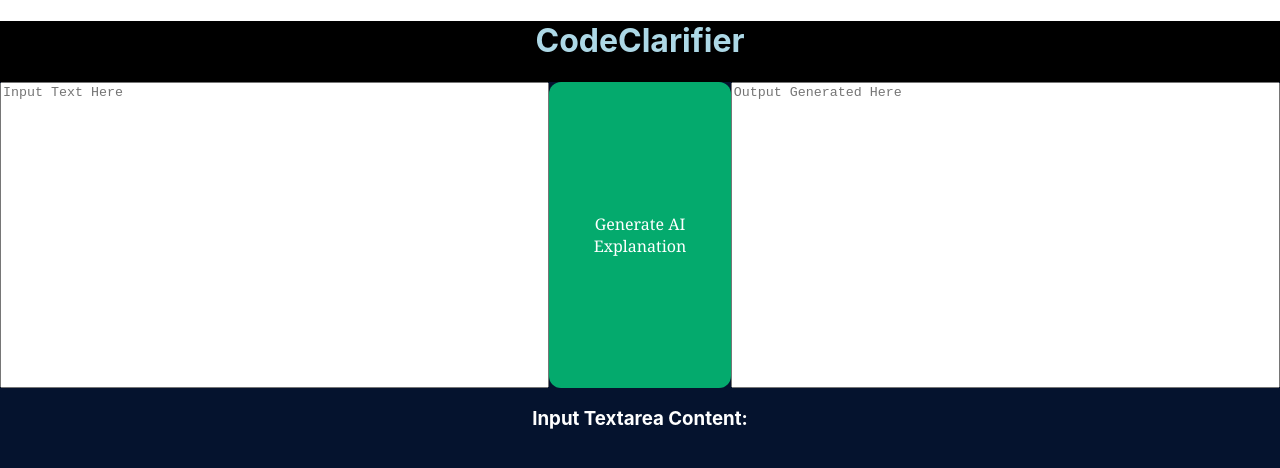
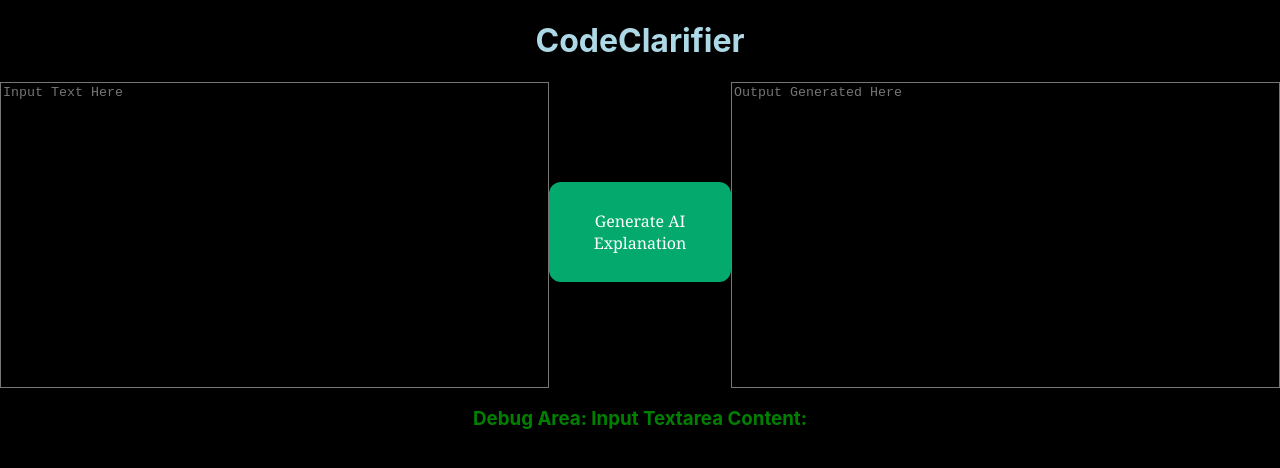
Before and after one commit to NCBabione/CodeClarifier, a React (Create React App) app in the folder frontend/: page / in a window 1280 px wide. Shown: the top 468 px of the page. Built offline with nearby package versions, Linux system fonts and the light colour scheme; the HTML template or start-up script is replaced by a standard one.

Commit message:
made it look nicer

```diff
--- a/frontend/src/App.css
+++ b/frontend/src/App.css
@@ -1,13 +1,25 @@
 .App {
   text-align: center;
-  background-color: black;
   color: lightblue;
 }
 
+body {
+  background-color: black;
+}
+
 .textarea-container{
-  display: flex;
-  justify-content: space-between;
+  display:flex;
+  justify-content:space-between;
   width: 100%;
+
+}
+
+.header3 {
+  color: green;
+}
+
+.paragraph {
+  color: lightgreen;
 }
 
 .left-aligned-textarea,
@@ -15,12 +27,8 @@
   width: 600px; /* Set width for each textarea */
   height: 300px; /* Set height for each textarea */
   resize: none; /* Disable resizing if needed */
-}
-
-.App-logo {
-  height: 20vmin;
-  pointer-events: none;
-  display: flex;
+  background-color: black;
+  color: white;
 }
 
 .button1 {
@@ -29,33 +37,9 @@
   color: white;
   border-radius: 12px;
   font-size: 16px;
-  font-family:Georgia, 'Times New Roman', Times, serif
+  font-family:Georgia, 'Times New Roman', Times, serif;
+  width: 200px;
+  height: 100px;
+  position: relative;
+  top: 100px;
 }
-
-
-@media (prefers-reduced-motion: no-preference) {
-  .App-logo {
-    animation: App-logo-spin infinite 20s linear;
-  }
-}
-
-.App-header {
-  background-color: #05132e;
-  min-height: 100vh;
-
-  flex-direction: column;
-  align-items: center;
-  justify-content: center;
-  /*font-size: calc(10px + 2vmin);*/
-  color: white;
-}
-
-
-@keyframes App-logo-spin {
-  from {
-    transform: rotate(0deg);
-  }
-  to {
-    transform: rotate(360deg);
-  }
-}
--- a/frontend/src/App.js
+++ b/frontend/src/App.js
@@ -1,4 +1,3 @@
-import logo from './logo.svg';
 import './App.css';
 import React, {useState} from "react"
 
@@ -11,13 +10,12 @@ function App() {
 
   return (
     <div className="App">
-      <h1>CodeClarifier</h1>
+      <header className="App-header">
+        <h1>CodeClarifier</h1>
+      </header>
 
-      <header className="App-header">
-
-
-
-        <div className="textarea-container">
+      <body>
+      <div className="textarea-container">
           <textarea
             className="left-aligned-textarea"
             placeholder="Input Text Here"
@@ -32,12 +30,14 @@ function App() {
           <textarea className="right-aligned-textarea" placeholder="Output Generated Here"></textarea>
         </div>
 
-        <div>
-          <h3>Input Textarea Content:</h3>
-          <p>{inputTextareaValue}</p>
-        </div>
 
-      </header>
+      </body>
+
+      <div>
+          <h3 className={"header3"}>Debug Area: Input Textarea Content:</h3>
+          <p className={"paragraph"}>{inputTextareaValue}</p>
+      </div>
+
     </div>
   );
 }
```
